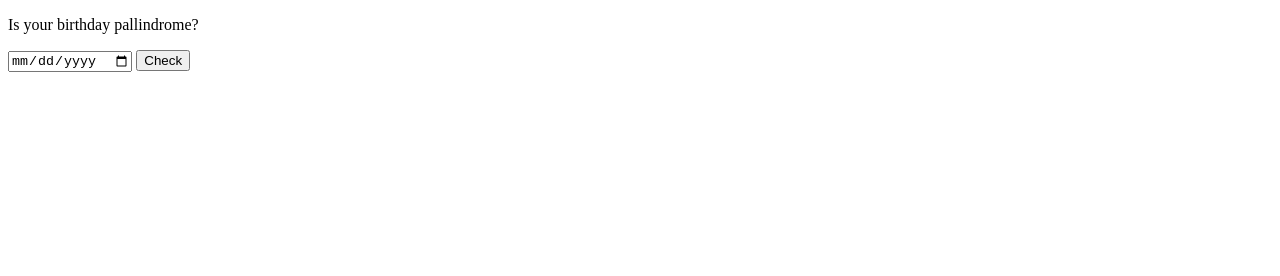
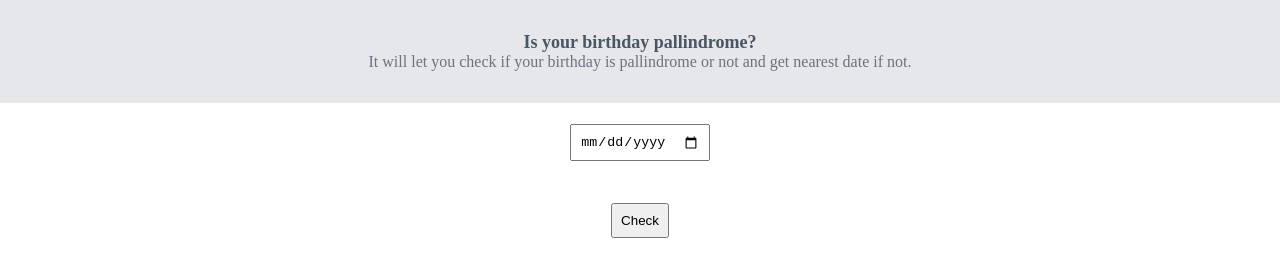
Before and after one commit to piyush4299/Pallindromic-Birthday, a plain HTML site: page index.html in a window 1280 px wide. Drawn offline with Linux system fonts and the light colour scheme.

Commit message:
feat: added some css

```diff
--- a/index.html
+++ b/index.html
@@ -1,18 +1,23 @@
 <!DOCTYPE html>
 <html>
-
 <head>
 	<meta charset="utf-8">
 	<meta name="viewport" content="width=device-width">
-	<title>repl.it</title>
+	<title>Pallindromic Birthday</title>
 	<link href="style.css" rel="stylesheet" type="text/css" />
 </head>
 
 <body>
-  <p class="header">Is your birthday pallindrome?</p>
-	<input type="date" class="dateInput" required/>
-  <button onclick="handleClick()">Check</button>
-  <p class="outputRes"></p>
-    <script src="script.js"></script>
+  <div class="header">
+    <p class="heading">Is your birthday pallindrome?</p>
+    <p class="sub-heading">It will let you check if your birthday is pallindrome or not and get nearest date if not.</p>
+  </div>
+
+  <div class="container">
+    <input type="date" class="dateInput" required/>
+    <button onclick="handleClick()">Check</button>
+    <p class="outputRes"></p>
+  </div>
+  <script src="script.js"></script>
   </body>
 </html>
--- a/script.js
+++ b/script.js
@@ -1,7 +1,8 @@
 const getDOMElements = () => {
   return {
     dateInput: document.querySelector('.dateInput'),
-    outputRes: document.querySelector(".outputRes")
+    outputRes: document.querySelector(".outputRes"),
+    container: document.querySelector(".container")
   }
 }
 
@@ -166,10 +167,12 @@ const handleClick = () => {
 
     if(checkPallindromeForAllDateFormats(date)){
       getDOMElements().outputRes.innerHTML = "Hurray! your birthday is pallindromic date";
+      getDOMElements().container.style.backgroundColor = "#D1FAE5";
     }
     else{
       const [timeLine,gap,pallindromicDate] = getNearestDate(date);
       getDOMElements().outputRes.innerHTML = "You missed by " + gap + " days from " + timeLine + " date i.e " + constructDate(pallindromicDate);
+      getDOMElements().container.style.backgroundColor = "#FEE2E2";
     }
   }
   else{
--- a/style.css
+++ b/style.css
@@ -0,0 +1,43 @@
+*{
+    margin: 0rem;
+  }
+
+  .header{
+    padding: 2rem;
+    text-align: center;
+    background-color:#E5E7EB;
+  }
+
+  .header > .heading{
+    font-size: large;
+    font-weight: bold;
+    color: #4B5563;
+  }
+
+  .sub-heading{
+    font-size: medium;
+    color: #6B7280;
+  }
+
+  .container{
+    display: flex;
+    flex-direction: column;
+    align-items: center;
+    height: 100vh;
+  }
+
+  .container > input{
+    padding: 0.5rem;
+    margin: 1.3rem 0rem;
+  }
+
+  .container > button{
+    padding: 0.5rem;
+    margin: 1.3rem 0rem;
+  }
+
+  .outputRes{
+    font-size: large;
+    text-align: center;
+    margin-top: 2rem;
+  }
```
